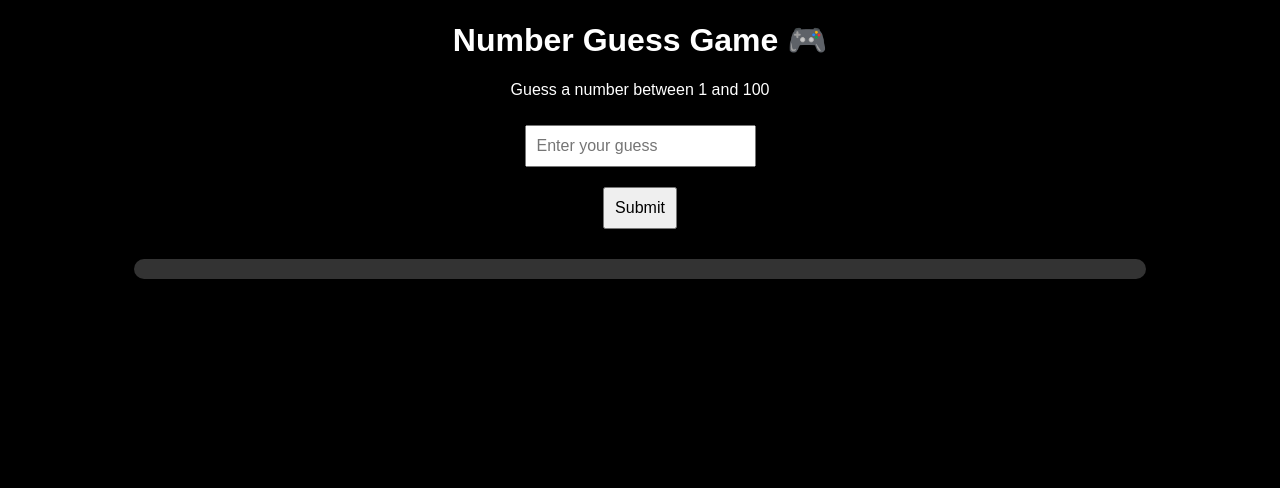
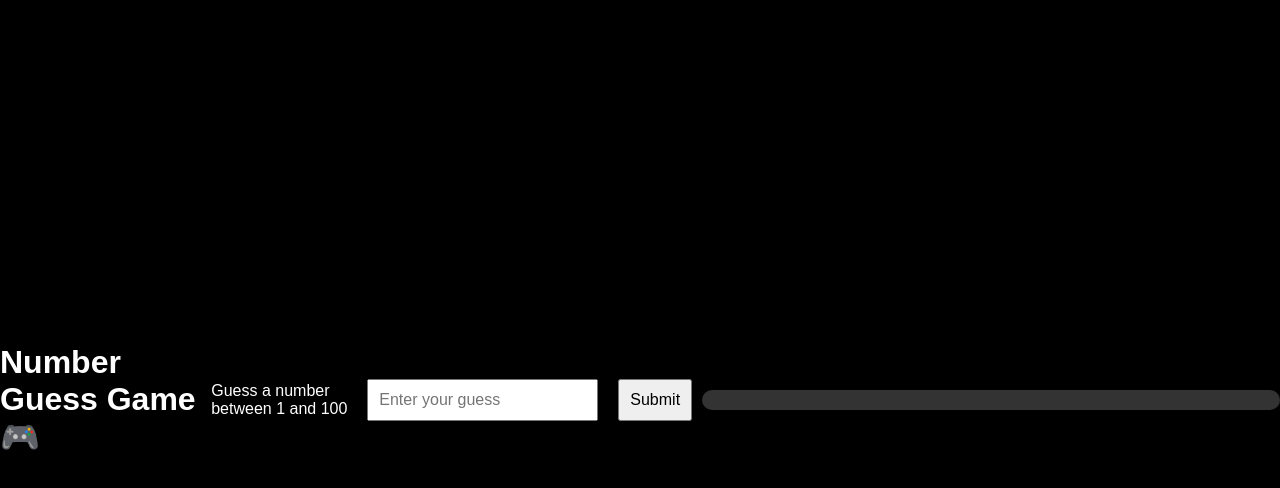
Before and after one commit to zennzgaming9-arch/number-guess-game, a plain HTML site: page index.html in a window 1280 px wide. Drawn offline with Linux system fonts and the light colour scheme.

Commit message:
Add files via upload

```diff
--- a/index.html
+++ b/index.html
@@ -2,12 +2,17 @@
 <html>
 <head>
 <title>Number Guess Game</title>
+<meta name="viewport" content="width=device-width, initial-scale=1.0">
 <style>
 body {
     background-color: black;
     color: white;
-    text-align: center;
     font-family: Arial;
+    margin: 0;
+    display: flex;
+    justify-content: center;
+    align-items: center;
+    height: 100vh;
 }
 
 input, button {
```
